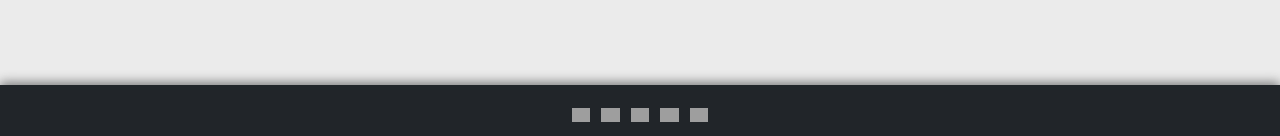
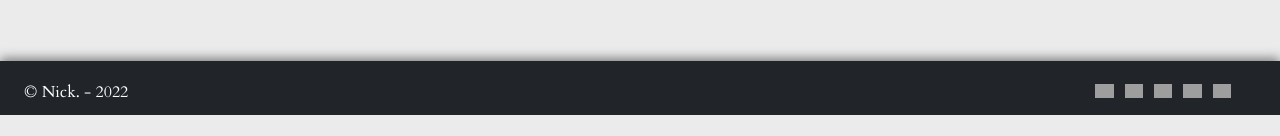
Before and after one commit to nicholas-palermo/NickPalermo.com, a plain HTML site: page index.html in a window 1280 px wide. Shown: the part 4760-4896 px from the top of the page. After the commit the page ends 4875 px from the top, so only its background shows below. Drawn offline with nearby package versions, Linux system fonts and the light colour scheme; grey boxes are pictures that could not be loaded; a web font is replaced by a local one.

Commit message:
Added Copyright

```diff
--- a/index.html
+++ b/index.html
@@ -244,9 +244,10 @@
 
      <!-- footer section-->
      <footer id="footer">
-        <div class="container-fluid">
+        <div class="row container-fluid">
+            <div class="col-lg-6 copyright">© Nick. - 2022</div>
             <!-- social media icons -->
-            <div class="social-icons mt-4">
+            <div class="col-lg-6 social-icons">
                 <a href="mailto:nicholas.palermo8@gmail.com"><img class="icon" src="https://cdn4.iconfinder.com/data/icons/social-media-logos-6/512/112-gmail_email_mail-1024.png" alt="Email: "></a>
 
                 <a href="https://www.linkedin.com/in/nicholas-palermo-cs" target="_blank"><img class="icon" src="https://cdn2.iconfinder.com/data/icons/social-media-2285/512/1_Linkedin_unofficial_colored_svg-1024.png" alt="LinkedIn: "></a>
--- a/style.css
+++ b/style.css
@@ -106,7 +106,7 @@ p{
 .social-icons {
     font-size: 36px;
     cursor: pointer;
-    text-align: center;
+    text-align: right;
 }
 
 .fab {
@@ -241,3 +241,10 @@ a h5, button h5 {
     height: 100%;
     box-shadow: 3px 3px 10px grey;
   }
+
+  .copyright{
+      color: white;
+      text-align: left;
+      font-family: Cardo, serif;
+      padding-top: 1.2rem;
+  }
```
